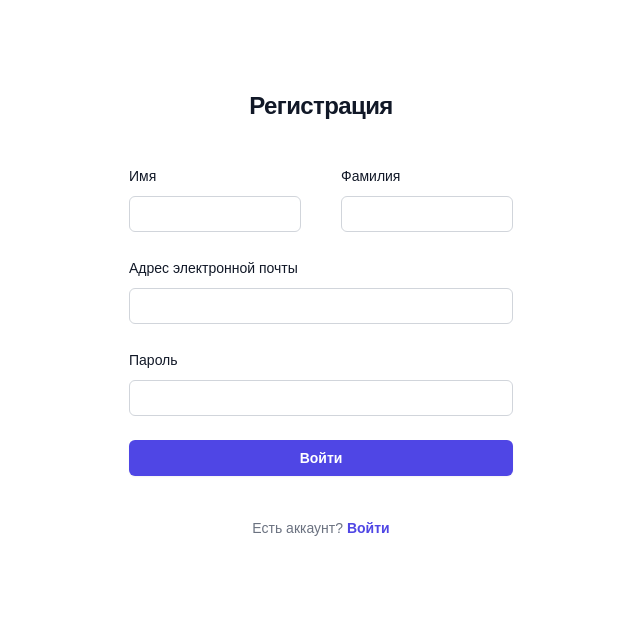
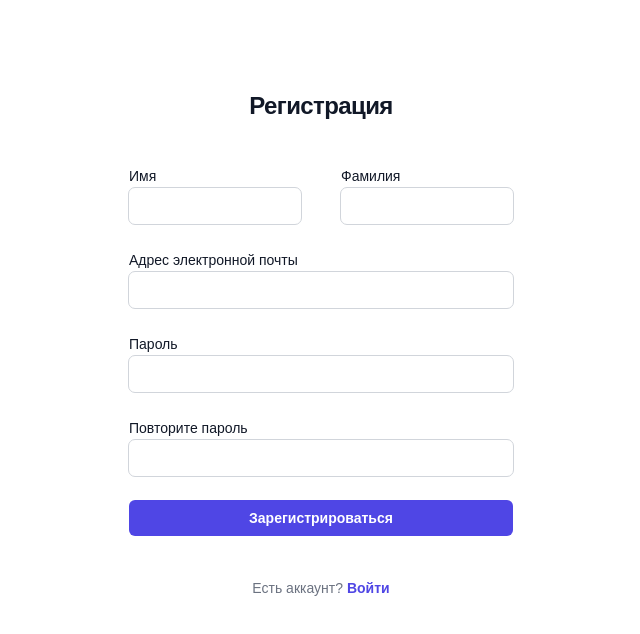
Before and after one commit to assistant-chat-kz/assistant-front-end, a Next.js app: page /register in a window 1280 px wide. Shown: the top 634 px of the page, without its empty margins (319-959 px from the left). Built offline with nearby package versions, Linux system fonts and the light colour scheme.

Commit message:
feat: update and complete login and register logic

```diff
--- a/src/app/login/page.tsx
+++ b/src/app/login/page.tsx
@@ -10,23 +10,6 @@ export default function Login() {
 	const { register, handleSubmit } = useForm();
 	const router = useRouter();
 
-	// const onSubmit = async (data: any) => {
-	// 	try {
-	// 		const response = await axiosClassic.post("/auth/login", data);
-	// 		const token = response.data.accessToken;
-
-	// 		if (!token) throw new Error("Нет accessToken в ответе сервера");
-
-	// 		localStorage.setItem("accessToken", token);
-
-	// 		alert("Login successful");
-	// 		router.push("/");
-	// 	} catch (error: any) {
-	// 		console.error(error.response?.data?.message || "Login failed");
-	// 		alert(error.response?.data?.message || "Ошибка входа");
-	// 	}
-	// };
-
 	const onSubmit = async (data: any) => {
 		try {
 			const response = await axiosClassic.post("/auth/login", data);
@@ -35,10 +18,8 @@ export default function Login() {
 			if (!token) throw new Error("Нет accessToken в ответе сервера");
 
 			localStorage.setItem("accessToken", token);
-
-			// Декодируем токен
 			const decoded: any = jwtDecode(token);
-			localStorage.setItem("userId", decoded.userId); // Сохраняем userId
+			localStorage.setItem("userId", decoded.userId);
 
 			console.log(decoded, "decoded");
 			console.log(localStorage.getItem("userId"), "userid");
--- a/src/app/register/page.tsx
+++ b/src/app/register/page.tsx
@@ -4,6 +4,13 @@ import { useForm } from "react-hook-form";
 import { axiosClassic } from "@/api/interceptors";
 
 export default function Register() {
+	const {
+		register,
+		handleSubmit,
+		watch,
+		formState: { errors },
+	} = useForm();
+
 	const onSubmit = async (data: any) => {
 		try {
 			const response = await axiosClassic.post("/auth/register", data);
@@ -15,7 +22,6 @@ export default function Register() {
 	};
 
 	return (
-		<>
 		<div className="flex min-h-full flex-1 flex-col justify-center px-6 py-12 lg:px-8">
 			<div className="sm:mx-auto sm:w-full sm:max-w-sm">
 				<h2 className="mt-10 text-center text-2xl/9 font-bold tracking-tight text-gray-900">
@@ -24,116 +30,108 @@ export default function Register() {
 			</div>
 
 			<div className="mt-10 sm:mx-auto sm:w-full sm:max-w-sm">
-					<form action="#" method="POST" className="space-y-6">
-						<div>
+				<form onSubmit={handleSubmit(onSubmit)} className="space-y-6">
 					<div className="flex gap-10">
 						<div>
-									<label
-										htmlFor="name"
-										className="block text-sm/6 font-medium text-gray-900"
-									>
+							<label className="block text-sm/6 font-medium text-gray-900">
 								Имя
 							</label>
-									<div className="mt-2">
 							<input
-											id="name"
-											name="name"
-											type="name"
-											required
-											autoComplete="name"
-											className="block w-full rounded-md bg-white px-3 py-1.5 text-base text-gray-900 outline outline-1 -outline-offset-1 outline-gray-300 placeholder:text-gray-400 focus:outline focus:outline-2 focus:-outline-offset-2 focus:outline-indigo-600 sm:text-sm/6"
+								{...register("name", { required: "Введите имя" })}
+								className="block w-full rounded-md bg-white px-3 py-1.5 text-base text-gray-900 outline outline-1 outline-gray-300 focus:outline-indigo-600 sm:text-sm/6"
 							/>
-									</div>
+							{errors.name && (
+								<p className="text-red-500 text-sm">{errors.name.message}</p>
+							)}
 						</div>
 						<div>
-									<label
-										htmlFor="name"
-										className="block text-sm/6 font-medium text-gray-900"
-									>
+							<label className="block text-sm/6 font-medium text-gray-900">
 								Фамилия
 							</label>
-									<div className="mt-2">
 							<input
-											id="surname"
-											name="surname"
-											type="surname"
-											required
-											autoComplete="surname"
-											className="block w-full rounded-md bg-white px-3 py-1.5 text-base text-gray-900 outline outline-1 -outline-offset-1 outline-gray-300 placeholder:text-gray-400 focus:outline focus:outline-2 focus:-outline-offset-2 focus:outline-indigo-600 sm:text-sm/6"
+								{...register("surname", { required: "Введите фамилию" })}
+								className="block w-full rounded-md bg-white px-3 py-1.5 text-base text-gray-900 outline outline-1 outline-gray-300 focus:outline-indigo-600 sm:text-sm/6"
 							/>
-									</div>
-								</div>
-							</div>
-						</div>
-						<div>
-							<label
-								htmlFor="email"
-								className="block text-sm/6 font-medium text-gray-900"
-							>
-								Адрес электронной почты
-							</label>
-							<div className="mt-2">
-								<input
-									id="email"
-									name="email"
-									type="email"
-									required
-									autoComplete="email"
-									className="block w-full rounded-md bg-white px-3 py-1.5 text-base text-gray-900 outline outline-1 -outline-offset-1 outline-gray-300 placeholder:text-gray-400 focus:outline focus:outline-2 focus:-outline-offset-2 focus:outline-indigo-600 sm:text-sm/6"
-								/>
+							{errors.surname && (
+								<p className="text-red-500 text-sm">{errors.surname.message}</p>
+							)}
 						</div>
 					</div>
 
 					<div>
-							<div className="flex items-center justify-between">
-								<label
-									htmlFor="password"
-									className="block text-sm/6 font-medium text-gray-900"
-								>
-									Пароль
+						<label className="block text-sm/6 font-medium text-gray-900">
+							Адрес электронной почты
 						</label>
-								{/* <div className="text-sm">
-									<a
-										href="#"
-										className="font-semibold text-indigo-600 hover:text-indigo-500"
-									>
-										Forgot password?
-									</a>
-								</div> */}
-							</div>
-							<div className="mt-2">
 						<input
-									id="password"
-									name="password"
-									type="password"
-									required
-									autoComplete="current-password"
-									className="block w-full rounded-md bg-white px-3 py-1.5 text-base text-gray-900 outline outline-1 -outline-offset-1 outline-gray-300 placeholder:text-gray-400 focus:outline focus:outline-2 focus:-outline-offset-2 focus:outline-indigo-600 sm:text-sm/6"
+							{...register("email", {
+								required: "Введите email",
+								pattern: {
+									value: /.+@.+\..+/,
+									message: "Некорректный email",
+								},
+							})}
+							className="block w-full rounded-md bg-white px-3 py-1.5 text-base text-gray-900 outline outline-1 outline-gray-300 focus:outline-indigo-600 sm:text-sm/6"
 						/>
-							</div>
+						{errors.email && (
+							<p className="text-red-500 text-sm">{errors.email.message}</p>
+						)}
 					</div>
 
 					<div>
+						<label className="block text-sm/6 font-medium text-gray-900">
+							Пароль
+						</label>
+						<input
+							{...register("password", {
+								required: "Введите пароль",
+								minLength: {
+									value: 6,
+									message: "Минимум 6 символов",
+								},
+							})}
+							type="password"
+							className="block w-full rounded-md bg-white px-3 py-1.5 text-base text-gray-900 outline outline-1 outline-gray-300 focus:outline-indigo-600 sm:text-sm/6"
+						/>
+						{errors.password && (
+							<p className="text-red-500 text-sm">{errors.password.message}</p>
+						)}
+					</div>
+
+					<div>
+						<label className="block text-sm/6 font-medium text-gray-900">
+							Повторите пароль
+						</label>
+						<input
+							{...register("confirmPassword", {
+								required: "Повторите пароль",
+								validate: (value) =>
+									value === watch("password") || "Пароли не совпадают",
+							})}
+							type="password"
+							className="block w-full rounded-md bg-white px-3 py-1.5 text-base text-gray-900 outline outline-1 outline-gray-300 focus:outline-indigo-600 sm:text-sm/6"
+						/>
+						{errors.confirmPassword && (
+							<p className="text-red-500 text-sm">
+								{errors.confirmPassword.message}
+							</p>
+						)}
+					</div>
+
 					<button
 						type="submit"
-								className="flex w-full justify-center rounded-md bg-indigo-600 px-3 py-1.5 text-sm/6 font-semibold text-white shadow-sm hover:bg-indigo-500 focus-visible:outline focus-visible:outline-2 focus-visible:outline-offset-2 focus-visible:outline-indigo-600"
+						className="flex w-full justify-center rounded-md bg-indigo-600 px-3 py-1.5 text-sm/6 font-semibold text-white hover:bg-indigo-500"
 					>
-								Войти
+						Зарегистрироваться
 					</button>
-						</div>
 				</form>
 
 				<p className="mt-10 text-center text-sm/6 text-gray-500">
 					Есть аккаунт?{" "}
-						<a
-							href="login"
-							className="font-semibold text-indigo-600 hover:text-indigo-500"
-						>
+					<a href="login" className="font-semibold text-indigo-600 hover:text-indigo-500">
 						Войти
 					</a>
 				</p>
 			</div>
 		</div>
-		</>
 	);
 }
--- a/tsconfig.json
+++ b/tsconfig.json
@@ -25,7 +25,8 @@
       "@/*": [
         "./src/*"
       ]
-    }
+    },
+    "resolveJsonModule": true
   },
   "include": [
     "next-env.d.ts",
```
Lines whose indentation alone changed are shown as unchanged.
